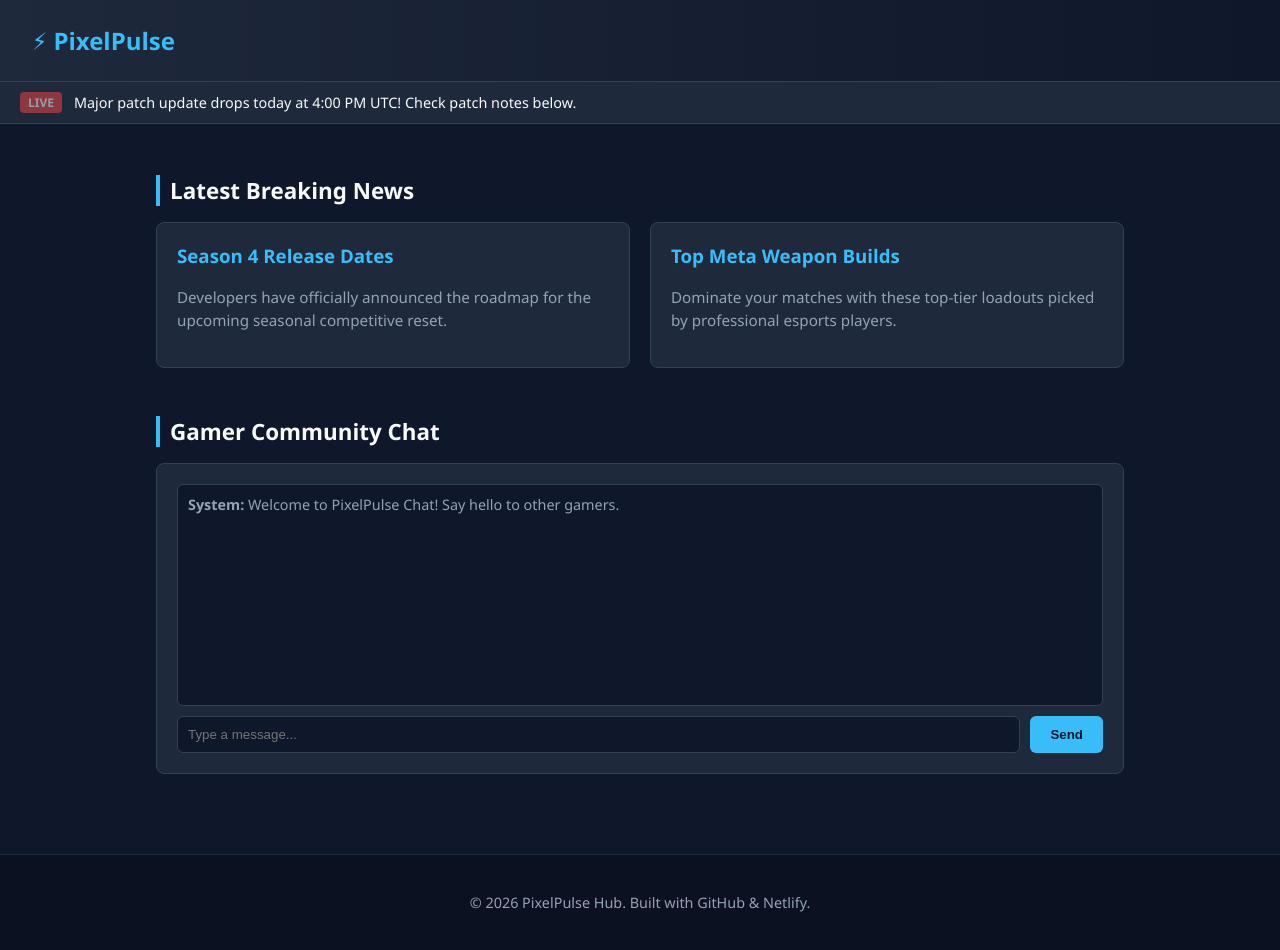
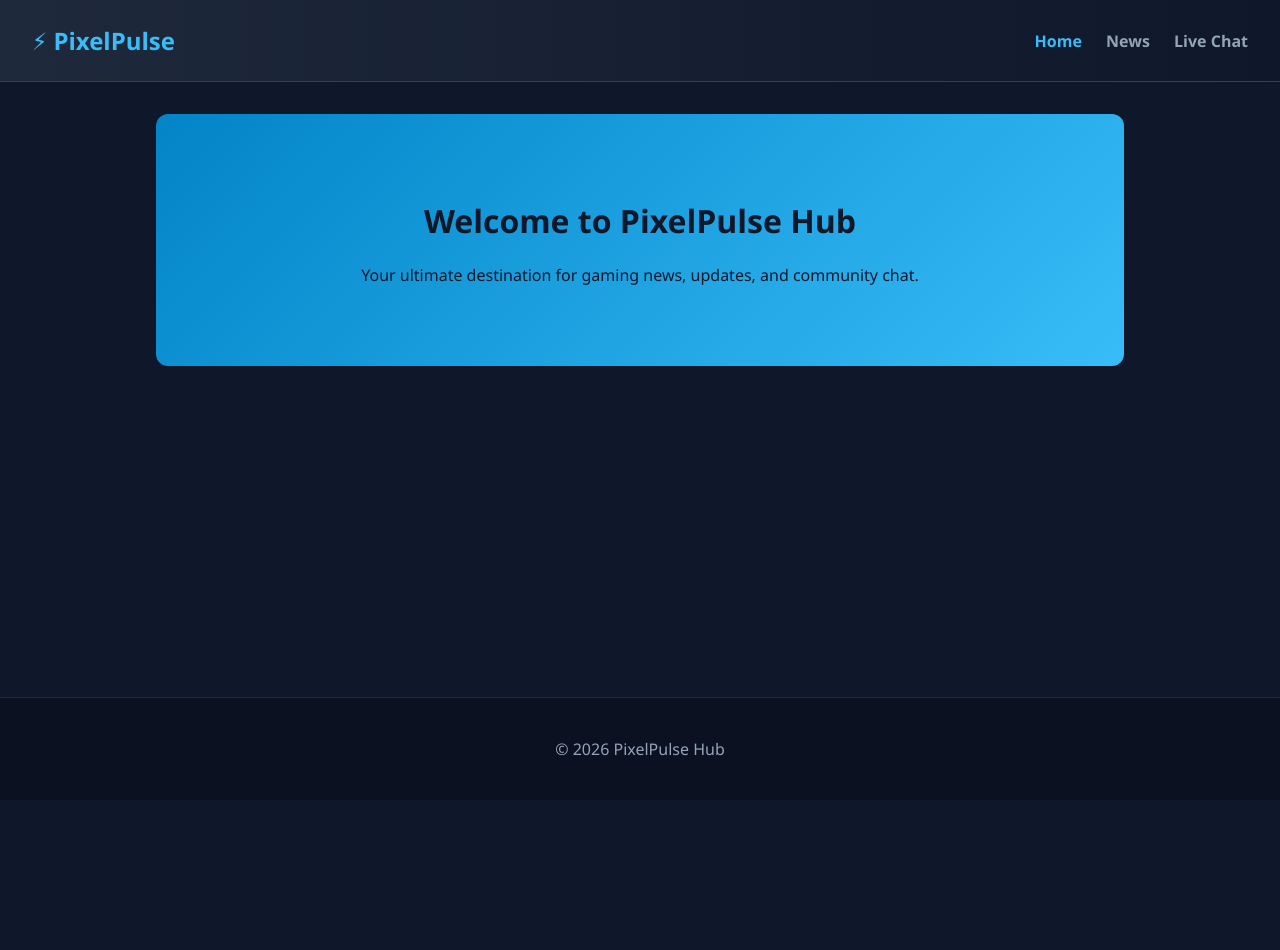
Before and after one commit to bentilchris54-droid/GAMENET, a plain HTML site: page index.html in a window 1280 px wide. After the commit the page ends 800 px from the top, so only its background shows below. Drawn offline with Linux system fonts and the light colour scheme.

Commit message:
Update index.html

```diff
--- a/index.html
+++ b/index.html
@@ -3,7 +3,7 @@
 <head>
     <meta charset="UTF-8">
     <meta name="viewport" content="width=device-width, initial-scale=1.0">
-    <title>PixelPulse - Live Gaming Hub & Chat</title>
+    <title>PixelPulse - Home</title>
     <style>
         :root {
             --bg-color: #0f172a;
@@ -11,9 +11,7 @@
             --accent-color: #38bdf8;
             --text-main: #f8fafc;
             --text-muted: #94a3b8;
-            --live-red: #ef4444;
         }
-
         body {
             font-family: 'Segoe UI', Tahoma, Geneva, Verdana, sans-serif;
             background-color: var(--bg-color);
@@ -24,7 +22,6 @@
             flex-direction: column;
             min-height: 100vh;
         }
-
         header {
             background: linear-gradient(90deg, #1e293b, #0f172a);
             padding: 1.5rem 2rem;
@@ -33,42 +30,21 @@
             align-items: center;
             border-bottom: 1px solid #334155;
         }
-
         .logo {
             font-size: 1.5rem;
             font-weight: bold;
             color: var(--accent-color);
             text-decoration: none;
         }
-
-        /* Live ticker banner */
-        .live-ticker {
-            background-color: #1e293b;
-            color: var(--text-main);
-            padding: 10px 20px;
-            font-size: 0.9rem;
-            display: flex;
-            align-items: center;
-            border-bottom: 1px solid #334155;
+        nav a {
+            color: var(--text-muted);
+            text-decoration: none;
+            margin-left: 20px;
+            font-weight: 600;
         }
-
-        .live-badge {
-            background-color: var(--live-red);
-            color: white;
-            padding: 2px 8px;
-            border-radius: 4px;
-            font-weight: bold;
-            font-size: 0.75rem;
-            margin-right: 12px;
-            animation: pulse 1.5s infinite;
+        nav a:hover, nav a.active {
+            color: var(--accent-color);
         }
-
-        @keyframes pulse {
-            0% { opacity: 1; }
-            50% { opacity: 0.5; }
-            100% { opacity: 1; }
-        }
-
         main {
             max-width: 1000px;
             margin: 2rem auto;
@@ -76,149 +52,42 @@
             flex: 1;
             width: 100%;
             box-sizing: border-box;
+            text-align: center;
         }
-
-        .section-title {
-            font-size: 1.4rem;
-            margin-bottom: 1rem;
-            border-left: 4px solid var(--accent-color);
-            padding-left: 10px;
+        .hero {
+            background: linear-gradient(135deg, #0284c7, #38bdf8);
+            padding: 4rem 2rem;
+            border-radius: 12px;
+            color: #0f172a;
         }
-
-        .grid {
-            display: grid;
-            grid-template-columns: repeat(auto-fit, minmax(280px, 1fr));
-            gap: 20px;
-            margin-bottom: 3rem;
-        }
-
-        .card {
-            background-color: var(--card-bg);
-            border-radius: 8px;
-            padding: 20px;
-            border: 1px solid #334155;
-        }
-
-        .card h3 {
-            margin-top: 0;
-            color: var(--accent-color);
-        }
-
-        .card p {
-            color: var(--text-muted);
-            font-size: 0.95rem;
-            line-height: 1.5;
-        }
-
-        /* Chat Section Styling */
-        .chat-section {
-            background-color: var(--card-bg);
-            border-radius: 8px;
-            border: 1px solid #334155;
-            padding: 20px;
-            margin-bottom: 3rem;
-        }
-
-        .chat-box {
-            height: 200px;
-            background: #0f172a;
-            border-radius: 6px;
-            border: 1px solid #334155;
-            padding: 10px;
-            overflow-y: auto;
-            margin-bottom: 10px;
-            font-size: 0.9rem;
-            color: var(--text-muted);
-        }
-
-        .chat-input-area {
-            display: flex;
-            gap: 10px;
-        }
-
-        .chat-input-area input {
-            flex: 1;
-            padding: 10px;
-            border-radius: 6px;
-            border: 1px solid #334155;
-            background: #0f172a;
-            color: white;
-        }
-
-        .chat-input-area button {
-            background-color: var(--accent-color);
-            color: #0f172a;
-            border: none;
-            padding: 10px 20px;
-            font-weight: bold;
-            border-radius: 6px;
-            cursor: pointer;
-        }
-
         footer {
             text-align: center;
             padding: 1.5rem;
             background-color: #0b1120;
             color: var(--text-muted);
-            font-size: 0.9rem;
             border-top: 1px solid #1e293b;
         }
     </style>
 </head>
 <body>
-
     <header>
-        <a href="#" class="logo">⚡ PixelPulse</a>
+        <a href="index.html" class="logo">⚡ PixelPulse</a>
+        <nav>
+            <a href="index.html" class="active">Home</a>
+            <a href="news.html">News</a>
+            <a href="chat.html">Live Chat</a>
+        </nav>
     </header>
 
-    <div class="live-ticker">
-        <span class="live-badge">LIVE</span>
-        <span>Major patch update drops today at 4:00 PM UTC! Check patch notes below.</span>
-    </div>
-
     <main>
-        <h2 class="section-title">Latest Breaking News</h2>
-        <div class="grid">
-            <div class="card">
-                <h3>Season 4 Release Dates</h3>
-                <p>Developers have officially announced the roadmap for the upcoming seasonal competitive reset.</p>
-            </div>
-            <div class="card">
-                <h3>Top Meta Weapon Builds</h3>
-                <p>Dominate your matches with these top-tier loadouts picked by professional esports players.</p>
-            </div>
-        </div>
-
-        <h2 class="section-title">Gamer Community Chat</h2>
-        <div class="chat-section">
-            <div class="chat-box" id="chatBox">
-                <div><strong>System:</strong> Welcome to PixelPulse Chat! Say hello to other gamers.</div>
-            </div>
-            <div class="chat-input-area">
-                <input type="text" id="chatInput" placeholder="Type a message..." />
-                <button onclick="sendMessage()">Send</button>
-            </div>
+        <div class="hero">
+            <h1>Welcome to PixelPulse Hub</h1>
+            <p>Your ultimate destination for gaming news, updates, and community chat.</p>
         </div>
     </main>
 
     <footer>
-        <p>&copy; 2026 PixelPulse Hub. Built with GitHub & Netlify.</p>
+        <p>&copy; 2026 PixelPulse Hub</p>
     </footer>
-
-    <script>
-        function sendMessage() {
-            const input = document.getElementById('chatInput');
-            const chatBox = document.getElementById('chatBox');
-            if (input.value.trim() === '') return;
-
-            const msg = document.createElement('div');
-            msg.innerHTML = `<strong>You:</strong> ${input.value}`;
-            chatBox.appendChild(msg);
-
-            input.value = '';
-            chatBox.scrollTop = chatBox.scrollHeight;
-        }
-    </script>
-
 </body>
 </html>
```
